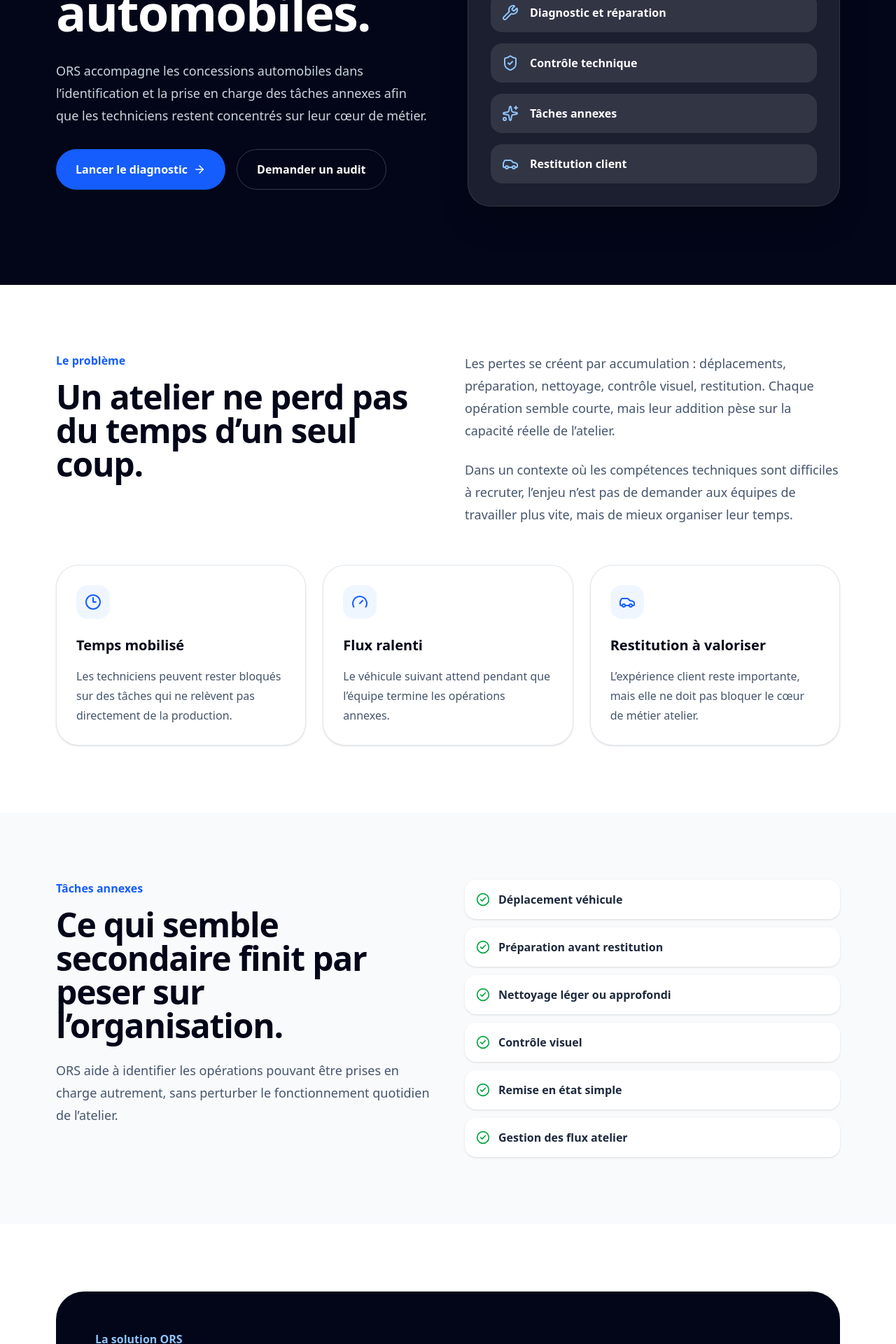
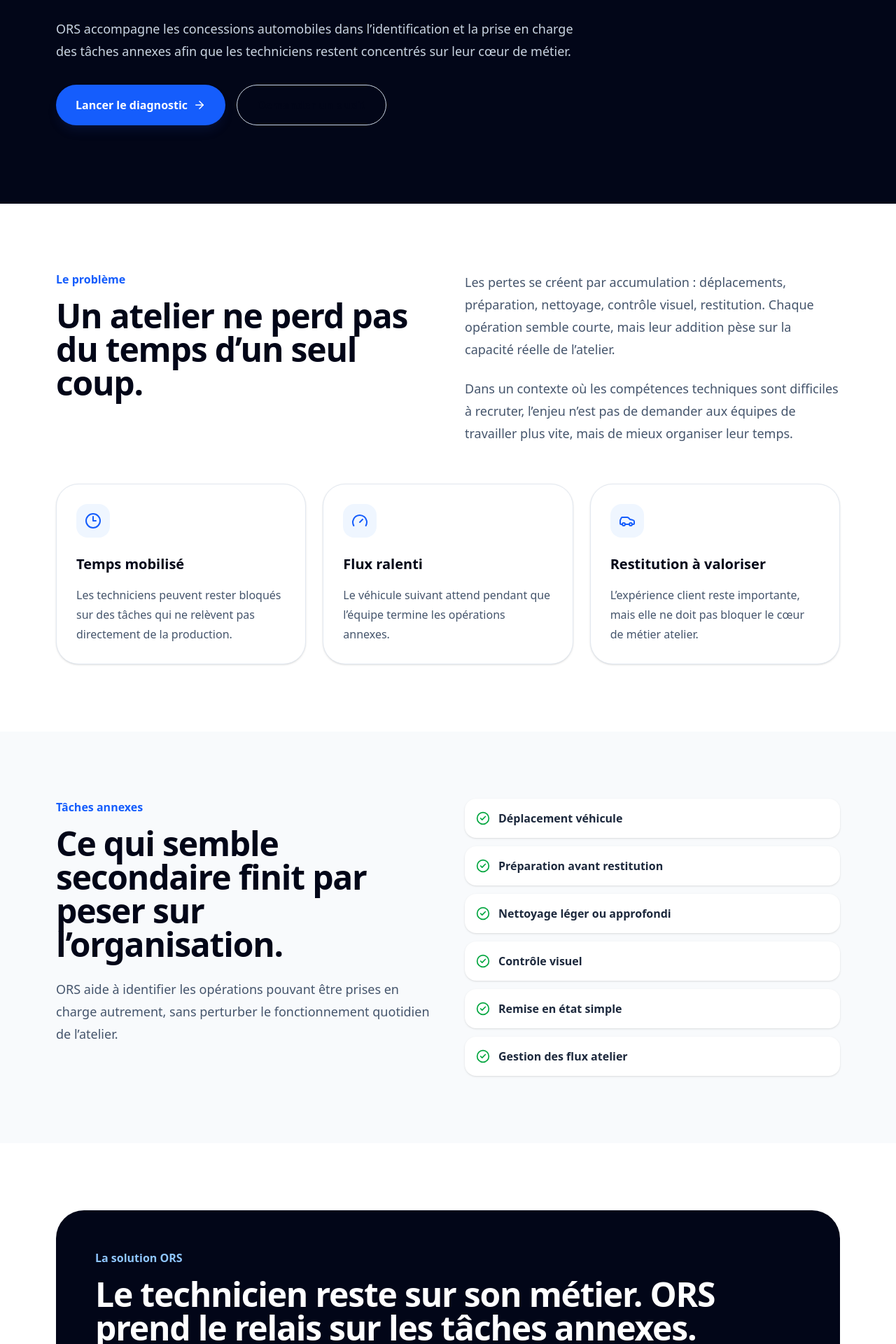
Before and after one commit to vekuAa/ors-solution, a Next.js app: page /automobile in a window 1280 px wide. Shown: the part 420-2340 px from the top of the page at 70% size. Built offline with nearby package versions, Linux system fonts and the light colour scheme.

Commit message:
Initial ORS website

```diff
--- a/app/automobile/page.tsx
+++ b/app/automobile/page.tsx
@@ -4,8 +4,9 @@ import BackToTop from "@/components/BackToTop";
 import RoiCalculator from "@/components/RoiCalculator";
 import MethodSection from "@/components/MethodSection";
 import ContactSection from "@/components/ContactSection";
+import PageHero from "@/components/ui/PageHero";
+import SectionTitle from "@/components/ui/SectionTitle";
 import {
-  ArrowRight,
   Car,
   CheckCircle2,
   Clock3,
@@ -14,7 +15,6 @@ import {
   Sparkles,
   Wrench,
 } from "lucide-react";
-import Link from "next/link";
 
 const tasks = [
   "Déplacement véhicule",
@@ -38,65 +38,26 @@ export default function AutomobilePage() {
       <Navbar />
 
       <main className="bg-white text-slate-950">
-        <section className="bg-slate-950 px-6 py-28 text-white lg:px-20">
-          <div className="mx-auto grid max-w-7xl items-center gap-14 lg:grid-cols-2">
-            <div>
-              <p className="font-bold text-blue-300">Solution Automobile</p>
-
-              <h1 className="mt-5 text-5xl font-black tracking-tight md:text-7xl">
-                Optimisation des ateliers automobiles.
-              </h1>
-
-              <p className="mt-8 max-w-2xl text-lg leading-8 text-slate-300">
-                ORS accompagne les concessions automobiles dans
-                l’identification et la prise en charge des tâches annexes afin
-                que les techniciens restent concentrés sur leur cœur de métier.
-              </p>
-
-              <div className="mt-8 flex flex-col gap-4 sm:flex-row">
-                <Link
-                  href="/audit"
-                  className="inline-flex items-center justify-center gap-2 rounded-full bg-blue-600 px-7 py-4 font-black text-white hover:bg-blue-500"
-                >
-                  Lancer le diagnostic
-                  <ArrowRight size={18} />
-                </Link>
-
-                <Link
-                  href="/contact"
-                  className="rounded-full border border-white/20 px-7 py-4 text-center font-black text-white hover:bg-white/10"
-                >
-                  Demander un audit
-                </Link>
-              </div>
-            </div>
-
-            <div className="rounded-[2rem] border border-white/10 bg-white/10 p-8 shadow-2xl">
-              <p className="text-sm font-bold text-blue-300">En atelier</p>
-
-              <h2 className="mt-4 text-4xl font-black">
-                Les petites tâches créent de grandes pertes de temps.
-              </h2>
-
-              <div className="mt-8 grid gap-4">
-                <MiniLine icon={<Wrench />} text="Diagnostic et réparation" />
-                <MiniLine icon={<ShieldCheck />} text="Contrôle technique" />
-                <MiniLine icon={<Sparkles />} text="Tâches annexes" />
-                <MiniLine icon={<Car />} text="Restitution client" />
-              </div>
-            </div>
-          </div>
-        </section>
+        <PageHero
+          eyebrow="Solution Automobile"
+          title="Optimisation des ateliers automobiles."
+          description="ORS accompagne les concessions automobiles dans l’identification et la prise en charge des tâches annexes afin que les techniciens restent concentrés sur leur cœur de métier."
+          primaryCta={{
+            label: "Lancer le diagnostic",
+            href: "/audit",
+          }}
+          secondaryCta={{
+            label: "Demander un audit",
+            href: "/contact",
+          }}
+        />
 
         <section className="px-6 py-24 lg:px-20">
           <div className="mx-auto grid max-w-7xl gap-12 lg:grid-cols-2">
-            <div>
-              <p className="font-bold text-blue-600">Le problème</p>
-
-              <h2 className="mt-4 text-4xl font-black tracking-tight md:text-5xl">
-                Un atelier ne perd pas du temps d’un seul coup.
-              </h2>
-            </div>
+            <SectionTitle
+              eyebrow="Le problème"
+              title="Un atelier ne perd pas du temps d’un seul coup."
+            />
 
             <div className="space-y-6 text-lg leading-8 text-slate-600">
               <p>
@@ -138,17 +99,11 @@ export default function AutomobilePage() {
         <section className="bg-slate-50 px-6 py-24 lg:px-20">
           <div className="mx-auto grid max-w-7xl gap-12 lg:grid-cols-2">
             <div>
-              <p className="font-bold text-blue-600">Tâches annexes</p>
-
-              <h2 className="mt-4 text-4xl font-black tracking-tight md:text-5xl">
-                Ce qui semble secondaire finit par peser sur l’organisation.
-              </h2>
-
-              <p className="mt-6 text-lg leading-8 text-slate-600">
-                ORS aide à identifier les opérations pouvant être prises en
-                charge autrement, sans perturber le fonctionnement quotidien de
-                l’atelier.
-              </p>
+              <SectionTitle
+                eyebrow="Tâches annexes"
+                title="Ce qui semble secondaire finit par peser sur l’organisation."
+                description="ORS aide à identifier les opérations pouvant être prises en charge autrement, sans perturber le fonctionnement quotidien de l’atelier."
+              />
             </div>
 
             <div className="grid gap-3">
@@ -157,7 +112,7 @@ export default function AutomobilePage() {
                   key={task}
                   className="flex items-center gap-3 rounded-2xl bg-white p-4 shadow-sm"
                 >
-                  <CheckCircle2 className="text-green-600" size={20} />
+                  <CheckCircle2 className="shrink-0 text-green-600" size={20} />
                   <span className="font-bold text-slate-800">{task}</span>
                 </div>
               ))}
@@ -167,12 +122,11 @@ export default function AutomobilePage() {
 
         <section className="px-6 py-24 lg:px-20">
           <div className="mx-auto max-w-7xl rounded-[2.5rem] bg-slate-950 p-10 text-white md:p-14">
-            <p className="font-bold text-blue-300">La solution ORS</p>
-
-            <h2 className="mt-4 max-w-4xl text-4xl font-black tracking-tight md:text-5xl">
-              Le technicien reste sur son métier. ORS prend le relais sur les
-              tâches annexes.
-            </h2>
+            <SectionTitle
+              eyebrow="La solution ORS"
+              title="Le technicien reste sur son métier. ORS prend le relais sur les tâches annexes."
+              light
+            />
 
             <div className="mt-10 grid gap-4 md:grid-cols-2">
               {benefits.map((benefit) => (
@@ -198,21 +152,6 @@ export default function AutomobilePage() {
   );
 }
 
-function MiniLine({
-  icon,
-  text,
-}: {
-  icon: React.ReactNode;
-  text: string;
-}) {
-  return (
-    <div className="flex items-center gap-4 rounded-2xl bg-white/10 p-4">
-      <div className="text-blue-300">{icon}</div>
-      <p className="font-bold">{text}</p>
-    </div>
-  );
-}
-
 function Card({
   icon,
   title,
--- a/app/entreprise/page.tsx
+++ b/app/entreprise/page.tsx
@@ -1,8 +1,9 @@
 import Navbar from "@/components/Navbar";
 import Footer from "@/components/Footer";
 import BackToTop from "@/components/BackToTop";
-import Link from "next/link";
-import { ArrowRight } from "lucide-react";
+import PageHero from "@/components/ui/PageHero";
+import SectionTitle from "@/components/ui/SectionTitle";
+import CallToAction from "@/components/ui/CallToAction";
 
 const values = [
   {
@@ -47,23 +48,19 @@ export default function EntreprisePage() {
       <Navbar />
 
       <main className="bg-white text-slate-950">
-        <section className="bg-slate-950 px-6 py-28 text-white lg:px-20">
-          <div className="mx-auto max-w-7xl">
-            <p className="font-bold text-blue-300">Entreprise</p>
-
-            <h1 className="mt-5 max-w-5xl text-5xl font-black leading-tight tracking-tight md:text-7xl">
-              Nous croyons que l’organisation est devenue un avantage
-              concurrentiel.
-            </h1>
-
-            <p className="mt-8 max-w-3xl text-lg leading-8 text-slate-300">
-              Chez ORS, nous pensons que les compétences sont de plus en plus
-              difficiles à recruter. C’est pourquoi nous aidons les entreprises
-              à identifier les tâches à faible valeur ajoutée afin que leurs
-              équipes puissent se concentrer sur leur cœur de métier.
-            </p>
-          </div>
-        </section>
+        <PageHero
+          eyebrow="Entreprise"
+          title="Nous croyons que l’organisation est devenue un avantage concurrentiel."
+          description="Chez ORS, nous aidons les entreprises à identifier les tâches à faible valeur ajoutée afin que leurs équipes puissent se concentrer sur leur cœur de métier."
+          primaryCta={{
+            label: "Demander un audit",
+            href: "/contact",
+          }}
+          secondaryCta={{
+            label: "Découvrir la méthode",
+            href: "/methode",
+          }}
+        />
 
         <section className="px-6 py-28 lg:px-20">
           <div className="mx-auto max-w-7xl">
@@ -78,14 +75,10 @@ export default function EntreprisePage() {
 
         <section className="bg-slate-50 px-6 py-24 lg:px-20">
           <div className="mx-auto grid max-w-7xl gap-12 lg:grid-cols-2">
-            <div>
-              <p className="font-bold text-blue-600">Notre mission</p>
-
-              <h2 className="mt-4 text-4xl font-black tracking-tight md:text-5xl">
-                Aider les entreprises à consacrer davantage de temps aux
-                activités qui créent réellement de la valeur.
-              </h2>
-            </div>
+            <SectionTitle
+              eyebrow="Notre mission"
+              title="Aider les entreprises à consacrer davantage de temps aux activités qui créent réellement de la valeur."
+            />
 
             <p className="text-lg leading-8 text-slate-600">
               ORS intervient comme un partenaire d’organisation. Notre rôle est
@@ -98,11 +91,10 @@ export default function EntreprisePage() {
 
         <section className="px-6 py-24 lg:px-20">
           <div className="mx-auto max-w-7xl">
-            <p className="font-bold text-blue-600">Nos valeurs</p>
-
-            <h2 className="mt-4 text-4xl font-black tracking-tight md:text-5xl">
-              Une méthode simple. Une exigence élevée.
-            </h2>
+            <SectionTitle
+              eyebrow="Nos valeurs"
+              title="Une méthode simple. Une exigence élevée."
+            />
 
             <div className="mt-12 grid gap-6 md:grid-cols-2 lg:grid-cols-4">
               {values.map((value) => (
@@ -120,11 +112,11 @@ export default function EntreprisePage() {
 
         <section className="bg-slate-950 px-6 py-24 text-white lg:px-20">
           <div className="mx-auto max-w-7xl">
-            <p className="font-bold text-blue-300">Notre ambition</p>
-
-            <h2 className="mt-4 max-w-4xl text-4xl font-black tracking-tight md:text-5xl">
-              Aujourd’hui dans l’automobile. Demain dans d’autres secteurs.
-            </h2>
+            <SectionTitle
+              eyebrow="Notre ambition"
+              title="Aujourd’hui dans l’automobile. Demain dans d’autres secteurs."
+              light
+            />
 
             <div className="mt-12 grid gap-6 md:grid-cols-3">
               {timeline.map((item) => (
@@ -145,26 +137,12 @@ export default function EntreprisePage() {
           </div>
         </section>
 
-        <section className="px-6 py-24 lg:px-20">
-          <div className="mx-auto max-w-5xl rounded-[2.5rem] bg-blue-600 p-10 text-center text-white md:p-14">
-            <h2 className="text-4xl font-black tracking-tight md:text-5xl">
-              Vous souhaitez échanger avec ORS ?
-            </h2>
-
-            <p className="mx-auto mt-5 max-w-2xl text-lg leading-8 text-blue-50">
-              Parlons de votre organisation et des tâches qui mobilisent vos
-              équipes au quotidien.
-            </p>
-
-            <Link
-              href="/contact"
-              className="mt-8 inline-flex items-center justify-center gap-2 rounded-full bg-white px-7 py-4 font-black text-blue-600"
-            >
-              Demander un audit
-              <ArrowRight size={18} />
-            </Link>
-          </div>
-        </section>
+        <CallToAction
+          title="Vous souhaitez échanger avec ORS ?"
+          description="Parlons de votre organisation et des tâches qui mobilisent vos équipes au quotidien."
+          buttonLabel="Demander un audit"
+          buttonHref="/contact"
+        />
       </main>
 
       <Footer />
--- a/app/methode/page.tsx
+++ b/app/methode/page.tsx
@@ -2,33 +2,39 @@ import Navbar from "@/components/Navbar";
 import Footer from "@/components/Footer";
 import BackToTop from "@/components/BackToTop";
 import ContactSection from "@/components/ContactSection";
-import { ArrowRight, ClipboardCheck, Search, TrendingUp, Users } from "lucide-react";
-import Link from "next/link";
+import PageHero from "@/components/ui/PageHero";
+import SectionTitle from "@/components/ui/SectionTitle";
+import {
+  ClipboardCheck,
+  Search,
+  TrendingUp,
+  Users,
+} from "lucide-react";
 
 const steps = [
   {
     icon: Search,
     number: "01",
     title: "Observer",
-    text: "Nous commençons par comprendre votre fonctionnement réel : volumes, contraintes, équipes, flux et tâches annexes.",
+    text: "Comprendre votre fonctionnement réel : volumes, contraintes, équipes, flux et tâches annexes.",
   },
   {
     icon: ClipboardCheck,
     number: "02",
     title: "Analyser",
-    text: "Nous identifions les tâches à faible valeur ajoutée qui mobilisent vos équipes et ralentissent l’organisation.",
+    text: "Identifier les tâches à faible valeur ajoutée qui mobilisent vos équipes.",
   },
   {
     icon: Users,
     number: "03",
     title: "Déployer",
-    text: "Nous proposons une solution adaptée au terrain, avec un prestataire dédié lorsque cela répond au besoin.",
+    text: "Mettre en place une solution adaptée au terrain, avec un prestataire dédié si nécessaire.",
   },
   {
     icon: TrendingUp,
     number: "04",
     title: "Suivre",
-    text: "Nous suivons la prestation et ajustons l’organisation pour maintenir une exécution stable et efficace.",
+    text: "Suivre la prestation et ajuster l’organisation pour maintenir une exécution stable.",
   },
 ];
 
@@ -38,47 +44,39 @@ export default function MethodePage() {
       <Navbar />
 
       <main className="bg-white text-slate-950">
-        <section className="bg-slate-950 px-6 py-28 text-white lg:px-20">
-          <div className="mx-auto max-w-7xl">
-            <p className="font-bold text-blue-300">Méthode ORS</p>
-
-            <h1 className="mt-5 max-w-5xl text-5xl font-black tracking-tight md:text-7xl">
-              Une méthode avant une prestation.
-            </h1>
-
-            <p className="mt-8 max-w-3xl text-lg leading-8 text-slate-300">
-              ORS analyse votre organisation avant de proposer une solution.
-              L’objectif : identifier les tâches annexes qui mobilisent vos
-              équipes et libérer du temps pour les activités à forte valeur.
-            </p>
-
-            <Link
-              href="/audit"
-              className="mt-8 inline-flex items-center gap-2 rounded-full bg-blue-600 px-7 py-4 font-black text-white hover:bg-blue-500"
-            >
-              Lancer le diagnostic
-              <ArrowRight size={18} />
-            </Link>
-          </div>
-        </section>
+        <PageHero
+          eyebrow="Méthode ORS"
+          title="Une méthode avant une prestation."
+          description="ORS analyse votre organisation avant de proposer une solution. L’objectif : identifier les tâches annexes qui mobilisent vos équipes et libérer du temps pour les activités à forte valeur."
+          primaryCta={{
+            label: "Lancer le diagnostic",
+            href: "/audit",
+          }}
+          secondaryCta={{
+            label: "Nous contacter",
+            href: "/contact",
+          }}
+        />
 
         <section className="px-6 py-24 lg:px-20">
           <div className="mx-auto grid max-w-7xl gap-12 lg:grid-cols-2">
-            <h2 className="text-4xl font-black tracking-tight md:text-5xl">
-              Pourquoi commencer par un audit ?
-            </h2>
+            <SectionTitle
+              eyebrow="Pourquoi un audit ?"
+              title="Chaque organisation fonctionne différemment."
+            />
 
             <div className="space-y-6 text-lg leading-8 text-slate-600">
               <p>
-                Chaque organisation est différente. Deux ateliers peuvent traiter
-                le même volume de véhicules, mais fonctionner avec des équipes,
-                des flux et des contraintes totalement différents.
+                Deux ateliers peuvent traiter le même volume de véhicules, mais
+                fonctionner avec des équipes, des flux et des contraintes
+                totalement différents.
               </p>
 
               <p>
                 C’est pourquoi ORS ne propose pas une solution standard. Nous
                 commençons par comprendre votre fonctionnement réel, puis nous
-                identifions les tâches qui peuvent être prises en charge autrement.
+                identifions les tâches qui peuvent être prises en charge
+                autrement.
               </p>
             </div>
           </div>
@@ -86,11 +84,10 @@ export default function MethodePage() {
 
         <section className="bg-slate-50 px-6 py-24 lg:px-20">
           <div className="mx-auto max-w-7xl">
-            <p className="font-bold text-blue-600">Les 4 étapes</p>
-
-            <h2 className="mt-4 max-w-4xl text-4xl font-black tracking-tight md:text-5xl">
-              Observer, analyser, déployer, suivre.
-            </h2>
+            <SectionTitle
+              eyebrow="Les 4 étapes"
+              title="Observer, analyser, déployer, suivre."
+            />
 
             <div className="mt-12 grid gap-6 md:grid-cols-2 lg:grid-cols-4">
               {steps.map((step) => {
@@ -112,7 +109,6 @@ export default function MethodePage() {
                     </div>
 
                     <h3 className="mt-8 text-2xl font-black">{step.title}</h3>
-
                     <p className="mt-4 leading-7 text-slate-600">{step.text}</p>
                   </div>
                 );
--- /dev/null
+++ b/components/ui/Button.tsx
@@ -0,0 +1,35 @@
+import Link from "next/link";
+import { ArrowRight } from "lucide-react";
+
+type ButtonProps = {
+  href: string;
+  children: React.ReactNode;
+  variant?: "primary" | "secondary" | "dark";
+  arrow?: boolean;
+};
+
+export default function Button({
+  href,
+  children,
+  variant = "primary",
+  arrow = false,
+}: ButtonProps) {
+  const styles = {
+    primary:
+      "bg-blue-600 text-white hover:bg-blue-500 shadow-lg shadow-blue-900/20",
+    secondary:
+      "border border-slate-300 text-slate-950 hover:bg-slate-50",
+    dark:
+      "bg-slate-950 text-white hover:bg-blue-600",
+  };
+
+  return (
+    <Link
+      href={href}
+      className={`inline-flex items-center justify-center gap-2 rounded-full px-7 py-4 font-black transition hover:scale-105 ${styles[variant]}`}
+    >
+      {children}
+      {arrow && <ArrowRight size={18} />}
+    </Link>
+  );
+}
--- /dev/null
+++ b/components/ui/CallToAction.tsx
@@ -0,0 +1,35 @@
+import Button from "./Button";
+
+type CallToActionProps = {
+  title: string;
+  description: string;
+  buttonLabel: string;
+  buttonHref: string;
+};
+
+export default function CallToAction({
+  title,
+  description,
+  buttonLabel,
+  buttonHref,
+}: CallToActionProps) {
+  return (
+    <section className="px-6 py-24 lg:px-20">
+      <div className="mx-auto max-w-5xl rounded-[2.5rem] bg-blue-600 p-10 text-center text-white md:p-14">
+        <h2 className="text-4xl font-black tracking-tight md:text-5xl">
+          {title}
+        </h2>
+
+        <p className="mx-auto mt-5 max-w-2xl text-lg leading-8 text-blue-50">
+          {description}
+        </p>
+
+        <div className="mt-8">
+          <Button href={buttonHref} variant="secondary" arrow>
+            {buttonLabel}
+          </Button>
+        </div>
+      </div>
+    </section>
+  );
+}
--- /dev/null
+++ b/components/ui/PageHero.tsx
@@ -0,0 +1,55 @@
+import Button from "./Button";
+
+type PageHeroProps = {
+  eyebrow: string;
+  title: string;
+  description: string;
+  primaryCta?: {
+    label: string;
+    href: string;
+  };
+  secondaryCta?: {
+    label: string;
+    href: string;
+  };
+};
+
+export default function PageHero({
+  eyebrow,
+  title,
+  description,
+  primaryCta,
+  secondaryCta,
+}: PageHeroProps) {
+  return (
+    <section className="bg-slate-950 px-6 py-28 text-white lg:px-20">
+      <div className="mx-auto max-w-7xl">
+        <p className="font-bold text-blue-300">{eyebrow}</p>
+
+        <h1 className="mt-5 max-w-5xl text-5xl font-black leading-tight tracking-tight md:text-7xl">
+          {title}
+        </h1>
+
+        <p className="mt-8 max-w-3xl text-lg leading-8 text-slate-300">
+          {description}
+        </p>
+
+        {(primaryCta || secondaryCta) && (
+          <div className="mt-8 flex flex-col gap-4 sm:flex-row">
+            {primaryCta && (
+              <Button href={primaryCta.href} arrow>
+                {primaryCta.label}
+              </Button>
+            )}
+
+            {secondaryCta && (
+              <Button href={secondaryCta.href} variant="secondary">
+                {secondaryCta.label}
+              </Button>
+            )}
+          </div>
+        )}
+      </div>
+    </section>
+  );
+}
--- /dev/null
+++ b/components/ui/SectionTitle.tsx
@@ -0,0 +1,39 @@
+type SectionTitleProps = {
+  eyebrow: string;
+  title: string;
+  description?: string;
+  light?: boolean;
+};
+
+export default function SectionTitle({
+  eyebrow,
+  title,
+  description,
+  light = false,
+}: SectionTitleProps) {
+  return (
+    <div className="max-w-4xl">
+      <p className={`font-bold ${light ? "text-blue-300" : "text-blue-600"}`}>
+        {eyebrow}
+      </p>
+
+      <h2
+        className={`mt-4 text-4xl font-black tracking-tight md:text-5xl ${
+          light ? "text-white" : "text-slate-950"
+        }`}
+      >
+        {title}
+      </h2>
+
+      {description && (
+        <p
+          className={`mt-6 text-lg leading-8 ${
+            light ? "text-slate-300" : "text-slate-600"
+          }`}
+        >
+          {description}
+        </p>
+      )}
+    </div>
+  );
+}
```
